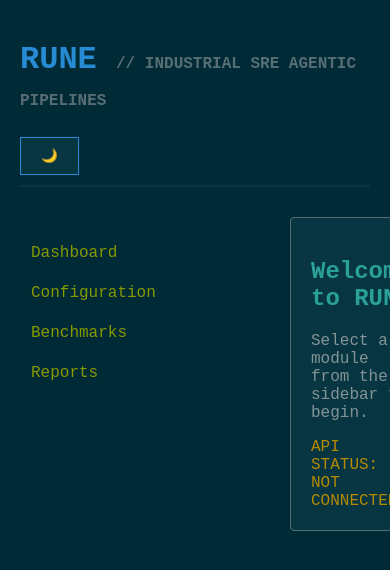
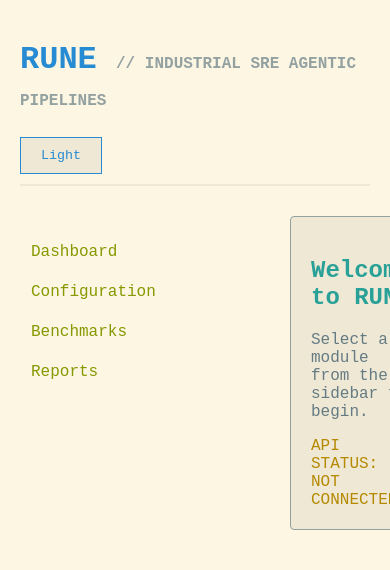
Before and after one commit to lpasquali/rune-ui, a FastAPI app: page / in a window 390 px wide; the page is wider, and only the part inside the window is pictured. Shown: the top 570 px of that part. Run offline with FastAPI, Linux system fonts and the light colour scheme; data that the repository does not hold is empty.

Commit message:
Add theme mode switcher with Solarized Light support
Add solarized-light.css with light mode color overrides applied via
[data-theme="light"] on <body>. Add toggle button to base.html header
with localStorage persistence and prefers-color-scheme media query
detection. Add tests for toggle presence and CSS serving.

Closes #33

Co-Authored-By: Claude Opus 4.6 (1M context) <noreply@anthropic.com>

```diff
--- /dev/null
+++ b/rune_ui/static/solarized-light.css
@@ -0,0 +1,11 @@
+/* Solarized Light overrides — applied via [data-theme="light"] on <body> */
+[data-theme="light"] {
+    --base03: #fdf6e3;
+    --base02: #eee8d5;
+    --base01: #93a1a1;
+    --base00: #839496;
+    --base0: #657b83;
+    --base1: #586e75;
+    --base2: #073642;
+    --base3: #002b36;
+}
--- a/rune_ui/templates/base.html
+++ b/rune_ui/templates/base.html
@@ -6,6 +6,7 @@
     <title>RUNE — Reliability Use-case Numeric Evaluator</title>
     <script src="https://unpkg.com/htmx.org@2.0.0"></script>
     <link rel="stylesheet" href="/static/solarized.css">
+    <link rel="stylesheet" href="/static/solarized-light.css">
 </head>
 <body>
     <header>
@@ -16,6 +17,28 @@
             </button>
         </div>
     </header>
+    <script>
+    (function() {
+        var btn = document.getElementById('theme-toggle');
+        function applyTheme(theme) {
+            document.body.setAttribute('data-theme', theme);
+            btn.textContent = theme === 'light' ? 'Light' : 'Dark';
+        }
+        var saved = localStorage.getItem('rune-theme');
+        if (saved) {
+            applyTheme(saved);
+        } else if (window.matchMedia && window.matchMedia('(prefers-color-scheme: light)').matches) {
+            applyTheme('light');
+        } else {
+            applyTheme('dark');
+        }
+        btn.addEventListener('click', function() {
+            var next = document.body.getAttribute('data-theme') === 'light' ? 'dark' : 'light';
+            localStorage.setItem('rune-theme', next);
+            applyTheme(next);
+        });
+    })();
+    </script>
 
     <div class="container">
         <nav>
```
Also changed, not shown: tests/test_ui.py (+17 -0 lines).
